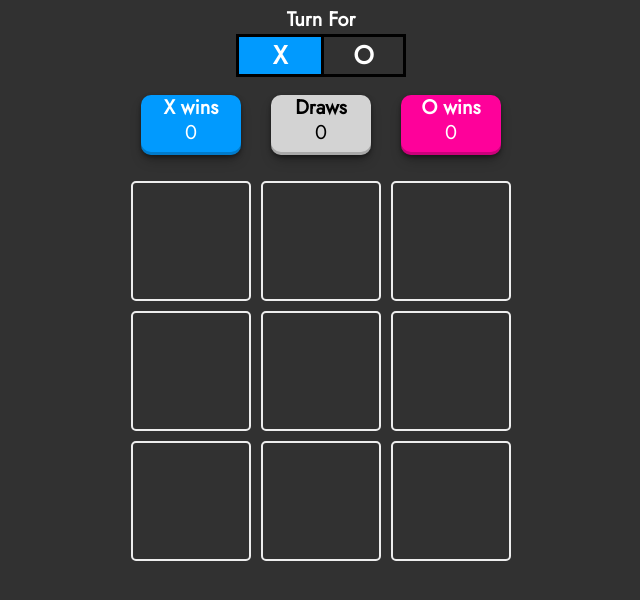
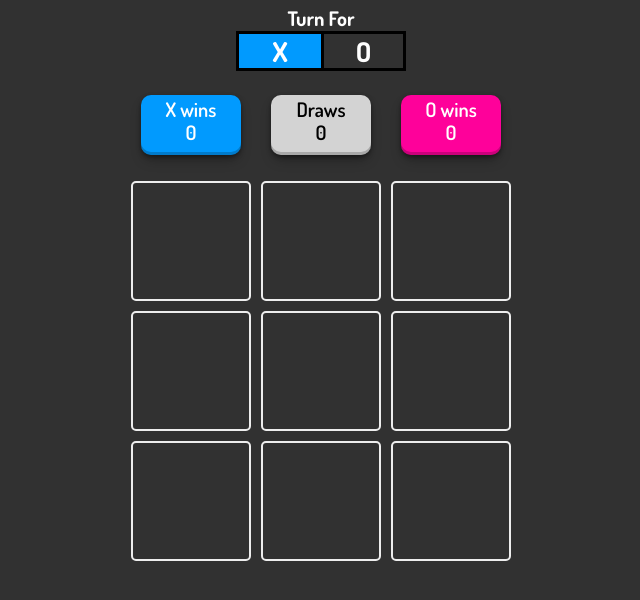
Before and after one commit to oneslaught/React-Tic-Tac-Toe, a React app: page / in a window 1280 px wide. Shown: the top 600 px of the page, without its empty margins (319-959 px from the left). Built offline with nearby package versions, Linux system fonts and the light colour scheme.

Commit message:
styles updated

```diff
--- a/src/styles/app.css
+++ b/src/styles/app.css
@@ -1,4 +1,4 @@
-@import url("https://fonts.googleapis.com/css2?family=Jost&display=swap");
+@import url('https://fonts.googleapis.com/css2?family=Dosis:wght@200..800&display=swap');
 
 * {
   padding: 0;
@@ -15,5 +15,6 @@
   -webkit-user-select: none;
   -moz-user-select: none;
   user-select: none;
-  font-family: "Jost", sans-serif;
+  font-family: "Dosis", sans-serif;
+  font-weight: 600;
 }
--- a/src/styles/game-results.module.css
+++ b/src/styles/game-results.module.css
@@ -5,7 +5,7 @@
 }
 
 .font {
-  font-family: "montserrat", sans-serif;
+  font-family: "Dosis", sans-serif;
   font-size: 50px;
 }
 
--- a/src/styles/player-turn.module.css
+++ b/src/styles/player-turn.module.css
@@ -19,7 +19,7 @@
 
 .turnBox {
   border: 3px solid #000;
-  font-size: 1.6rem;
+  font-size: 1.7rem;
   font-weight: 700;
 }
 
```
